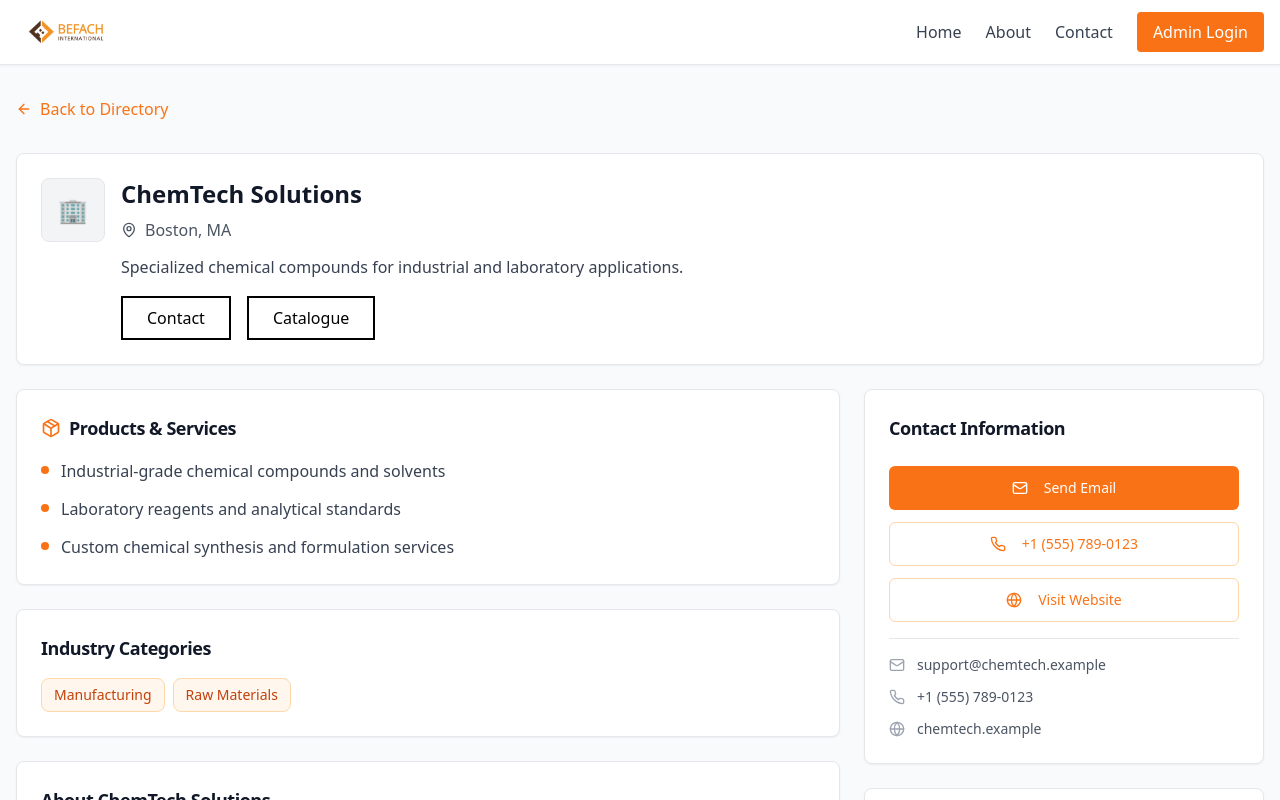
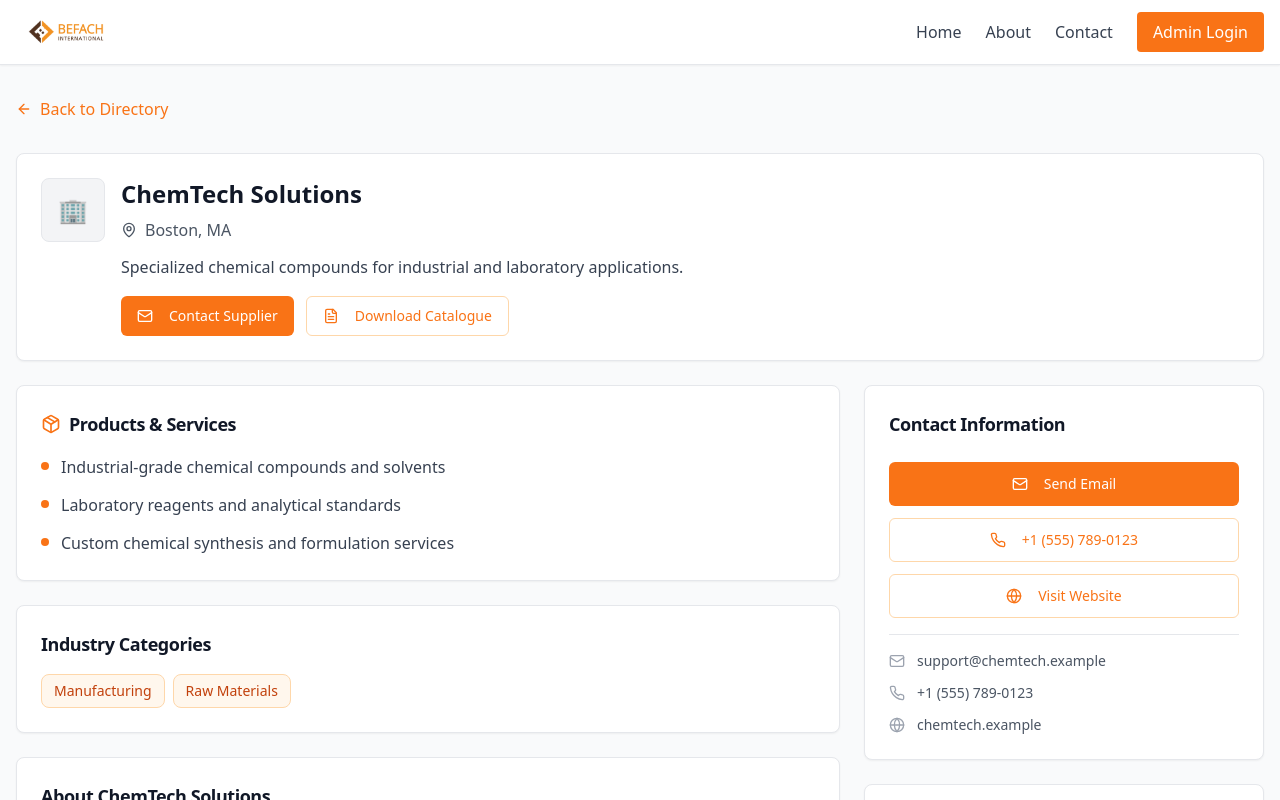
Before and after one commit to Befach/swift-supplier-catalogue, a React (Vite) app: page /supplier/chemtech-solutions in a window 1280 px wide. Shown: the top 800 px of the page. Built offline with nearby package versions, Linux system fonts and the light colour scheme.

Commit message:
Refactor: Apply previous button styling
Apply the button styling from the previous commit to the "Contact Supplier" and "Download Catalogue" buttons.

```diff
--- a/src/pages/public/SupplierDetail.tsx
+++ b/src/pages/public/SupplierDetail.tsx
@@ -1,3 +1,4 @@
+
 import React from 'react';
 import { useParams, Link } from 'react-router-dom';
 import { useQuery } from '@tanstack/react-query';
@@ -115,21 +116,24 @@ const SupplierDetail = () => {
                 </p>
               )}
 
-              {/* Action Buttons - Clean Rectangle Style */}
-              <div className="flex gap-4">
-                <button
-                  className="px-6 py-2 border-2 border-black text-black hover:bg-gray-50 transition-colors"
+              {/* Action Buttons */}
+              <div className="flex gap-3">
+                <Button
+                  className="bg-orange-500 hover:bg-orange-600 text-white"
                   onClick={handleContactSupplier}
                 >
-                  Contact
-                </button>
+                  <Mail className="w-4 h-4 mr-2" />
+                  Contact Supplier
+                </Button>
 
-                <button
-                  className="px-6 py-2 border-2 border-black text-black hover:bg-gray-50 transition-colors"
+                <Button
+                  variant="outline"
+                  className="border-orange-200 text-orange-500 hover:bg-orange-50"
                   onClick={handleCatalogueDownload}
                 >
-                  Catalogue
-                </button>
+                  <FileText className="w-4 h-4 mr-2" />
+                  Download Catalogue
+                </Button>
               </div>
             </div>
           </div>
```
